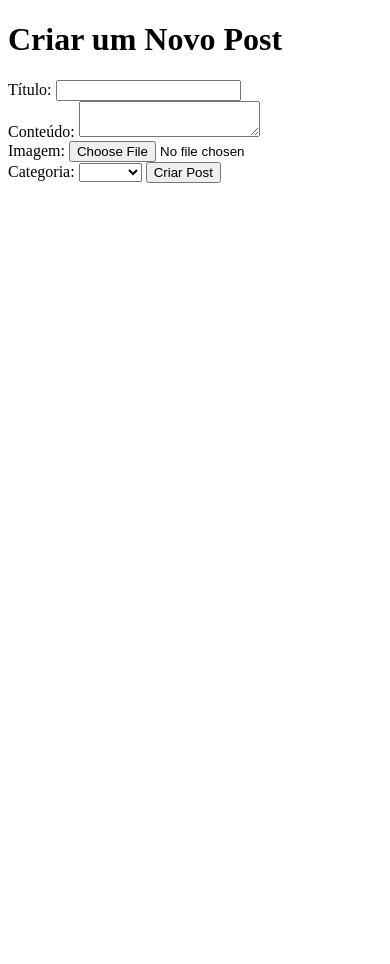
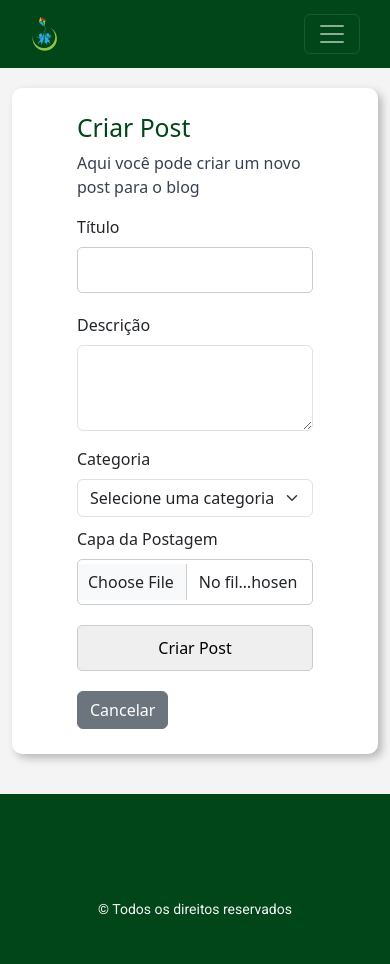
Before and after one commit to Daiene/Pixels, a Flask app: page /post/criar_post in a window 390 px wide. Before the commit the page ends 844 px from the top, so only its background shows below. Run offline with Flask 3, Linux system fonts and the light colour scheme; parts of the project's set-up code (start-up, migrations or seed data) failed here and were passed over; some libraries are stand-ins or nearby versions.

Commit message:
Adicionando a função de postagem e criação de posts aos novos templates, além disso foi adicionado a função de imagens nos posts

```diff
--- a/src/app.py
+++ b/src/app.py
@@ -304,7 +304,7 @@ def carregar_imagem():
 
         if imagem:
             imagem.filename = f"user_{user[0]}.png"
-            image_path = os.path.join("../src/static/img/uploads/", imagem.filename)
+            image_path = os.path.join("../src/static/img/user_uploads/", imagem.filename)
             imagem.save(image_path)
 
         return redirect('/perfil')
@@ -327,14 +327,21 @@ def exibir_imagem():
 
     return img
 
+@app.route('/exibir_capa/<int:post_id>')
+def exibir_capa(post_id):
+    '''
+        Rota para carregar capa do post
+    '''
+    print('Passou aqui')
+    img = carregando_capa(post_id)
+    return img
 
 
-@app.route('/post/<categoria>/<titulo>', methods=["POST"])
+@app.route('/post/<categoria>/<titulo>', methods=["POST", "GET"])
 def mostrar_post(categoria, titulo):
     '''
     Rota do post individual, é uma rota dinamica que renderiza o post pela categoria e titulo
     '''
-
 
     posts = todos_posts()
 
@@ -344,7 +351,8 @@ def mostrar_post(categoria, titulo):
             post = item
             break
     if post:
-        return render_template('exibir_post.html', post=post)
+        post_id = post[0]
+        return render_template('postagem.html', post=post, post_id=post_id)
     else:
         return "Post não encontrado", 404
 
@@ -360,25 +368,44 @@ def mostrar_post(categoria, titulo):
 
 
 @app.route('/post/criar_post', methods=["POST", "GET"])
-def rota_post():
+def criar():
     '''
         Rota para criação de posts
     '''
 
+    name = ""
+    email = ""
+    access = check_session(session.get("email"))
+
     if request.method == 'POST':
         titulo = request.form['titulo']
+        imagem = request.files['imagem']
         conteudo = request.form['conteudo']
-        img = None
         categoria = request.form['categoria']
 
         email = session.get("email") # Pega o email pela sessão, ou seja o autor é definido automaticamente pela sessão.
 
-        criar_post(titulo, conteudo, email, img, categoria)
+        post_id = criar_post(titulo, conteudo, email, categoria)
+
+        if imagem:
+            imagem.filename = f"post_{post_id}.png"
+            image_path = os.path.join("../src/static/img/post_uploads/", imagem.filename)
+            imagem.save(image_path)
+
 
         url = f'/post/{categoria}/{titulo}'
+
         return redirect(url)
+    else:
+        if access:
+            cad = buscar_usuario_pelo_email(session.get("email"))
+            if cad is not None:
+                name = cad[1]
+                email = cad[2]
+                return render_template('criar_post.html', access=access, title="Criar post", name=name, email=email)
 
-    return render_template('criar_post.html')
+        return render_template('criar_post.html', access=False, title="Criar post", name=name)
+
 
 
 
@@ -389,7 +416,6 @@ def mostrar_informacoes():
     '''
     posts = todos_posts()
 
-
     categoria_filtro = request.args.get('categoria', default=None)
 
     if categoria_filtro:
@@ -399,7 +425,7 @@ def mostrar_informacoes():
 
     print(posts)
 
-    return render_template('exibir_posts.html', posts=posts_filtrados, categoria_filtro=categoria_filtro)
+    return render_template('postagem.html', posts=posts_filtrados, categoria_filtro=categoria_filtro)
 
 
 
--- a/src/definitions.py
+++ b/src/definitions.py
@@ -18,7 +18,7 @@ path_uploads = "/static/img/uploads/"
 db = mysql.connector.connect(
 host="localhost",
 user="root",
-passwd="",
+passwd="fatec",
 )
 
 mycursor = db.cursor()
--- a/src/service.py
+++ b/src/service.py
@@ -124,7 +124,7 @@ def criando_usuario(name, email, password, dn, cpf, parentesco, profissao, como_
 
     # Imagem com ID
     user_id = mycursor.lastrowid
-    name_id = f"../src/static/img/uploads/user_{user_id}.png"
+    name_id = f"../src/static/img/user_uploads/user_{user_id}.png"
     cv2.imwrite(name_id, img_default)
 
     update_img_path = "UPDATE usuario SET user_photo = %s WHERE user_id = %s"
@@ -165,17 +165,34 @@ def deletando_conta(email):
 #############################################################################################################################################################################
 # Blog
 
+def buscar_post_por_id(post_id):
+    sql = f"SELECT * FROM post WHERE post_id = '{post_id}'"
+    mycursor.execute(sql)
+    post = mycursor.fetchone()
+    return post
 
-def criar_post(titulo, conteudo, email, img, categoria):
+
+def criar_post(titulo, conteudo, email, categoria):
     '''
         Método de inserir um post no banco de dados
     '''
 
+    name_default = "../src/static/img/icons/icon_user.png"
     user = buscar_usuario_pelo_email(email)
     sql = "INSERT into post (post_title, post_content, post_date, post_img, post_category, user_id) VALUES (%s, %s, %s, %s, %s, %s)"
-    val = (titulo, conteudo, now, img, categoria, user[0])
+    val = (titulo, conteudo, now, name_default, categoria, user[0])
     mycursor.execute(sql, val)
+
+
+    post_id = mycursor.lastrowid
+    name_default = f"../src/static/img/post_uploads/post_{post_id}.png"
+
+    update_img_path = "UPDATE post SET post_img = %s WHERE post_id = %s"
+    mycursor.execute(update_img_path, (name_default, post_id))
     db.commit()
+
+    return post_id
+
 
 def cria_comentario(titulo, comentario, email, post_id):
     user = buscar_usuario_pelo_email(email)
@@ -214,6 +231,23 @@ def carregando_imagem(email):
     return Response(image_data, mimetype='image/png')
 
 
+def carregando_capa(post_id):
+    '''
+        Método de carregar imagem do perfil do banco
+    '''
+
+    post = buscar_post_por_id(post_id)
+    path_img = str(post[4]).replace('b', '')
+    img = cv2.imread(path_img)
+    if img is not None:
+        # Tente codificar a imagem em um formato diferente, por exemplo, '.jpeg'
+        image_data = cv2.imencode('.jpeg', img)[1].tobytes()
+        return Response(image_data, mimetype='image/jpeg')
+    else:
+        return "Erro ao carregar a imagem", 500
+
+    return Response(image_data, mimetype='image/png')
+
 
 #############################################################################################################################################################################
 # Crinado Banco de Dados:
--- a/src/static/style/cria_postagem.css
+++ /dev/null
@@ -1,4 +0,0 @@
-main{
-    width: 70%;
-    margin: auto;
-}
--- /dev/null
+++ b/src/static/style/criar_post.css
@@ -0,0 +1,28 @@
+.box-container {
+    background-color: white;
+    padding-left:  65px;
+    padding-right: 65px;
+    padding-top: 25px;
+    padding-bottom: 25px;
+    text-align: left;
+    border-radius: 10px;
+    box-shadow: 4px 4px 8px rgba(0, 0, 0, 0.25);
+    margin-top: 40px;
+    margin-bottom: 40px;
+    margin-left: auto;
+    margin-right: auto;
+}
+
+
+.box-container input {
+    margin-top: 0px;
+    margin-bottom: 20px;
+    width: 100%;
+    padding: 10px;
+    border: 1px solid #ccc;
+    border-radius: 5px;
+}
+
+#box_1{
+    margin-top: 40px;
+}
--- a/src/static/style/main.css
+++ b/src/static/style/main.css
@@ -24,6 +24,9 @@
 
 /* normalização do layout do navegador */
 
+body{
+    background-color: var(--background-principal);
+}
 * {
     scroll-behavior: smooth;
     margin: 0;
--- a/src/templates/criar_post.html
+++ b/src/templates/criar_post.html
@@ -1,28 +1,62 @@
-<!DOCTYPE html>
-<html>
-<head>
-    <title>Formulário de Criação de Post</title>
-</head>
-<body>
-    <h1>Criar um Novo Post</h1>
-    <form action="/post/criar_post" method="post">
-        <label for="titulo">Título:</label>
-        <input type="text" id="titulo" name="titulo" required><br>
-
-        <label for="conteudo">Conteúdo:</label>
-        <textarea id="conteudo" name="conteudo" required></textarea><br>
-
-        <label for="img">Imagem:</label>
-        <input type="file" id="img" name="img"><br>
-
-        <label for="categoria">Categoria:</label>
-        <select type="text" name="categoria" id="categoria" placeholder="">
-            <option value=""></option>
+{% extends "base.html" %} {% block style %}
+<link
+  rel="stylesheet"
+  href="{{ url_for('static', filename='style/criar_post.css') }}"
+/>
+{% endblock %} {% block content %}
+<div class="container">
+  <div class="row">
+    <div class="col-md-9 mx-auto mt-5 mb-0" id="box_1">
+      <div class="box-container">
+        <form action="/post/criar_post" method="POST" enctype="multipart/form-data">
+          <h2 style="color: #004618">Criar Post</h2>
+          <p style="color: #374151">
+            Aqui você pode criar um novo post para o blog
+          </p>
+          <label class="form-label" for="titulo">Título</label>
+          <input
+            type="text"
+            name="titulo"
+            id="titulo"
+            class="form-control"
+            required
+          />
+          <div class="mb-3">
+            <label for="conteudo" class="form-label"
+              >Descrição</label
+            >
+            <textarea
+              class="form-control"
+              id="conteudo"
+              name="conteudo"
+              rows="3"
+              required
+            ></textarea>
+          </div>
+          <label class="form-label" for="categoria">Categoria</label>
+          <select
+            style="margin-bottom: 10px"
+            class="form-select"
+            type="text"
+            name="categoria"
+            id="categoria"
+            placeholder=""
+          >
+            <option selected>Selecione uma categoria</option>
             <option value="relato">Relato</option>
             <option value="noticia">Noticia</option>
-        </select>
+            <option value="aviso">Aviso</option>
+          </select>
+          <div class="mb-3">
+            <label for="imagem" class="form-label">Capa da Postagem</label>
+            <input type="file" name="imagem" class="form-control">
+          </div>
+          <input type="submit" value="Criar Post">
+          <button type="button" class="btn btn-secondary">Cancelar</button>
+        </form>
+      </div>
+    </div>
+  </div>
+</div>
 
-        <input type="submit" value="Criar Post">
-    </form>
-</body>
-</html>
+{% endblock %}
```
Also changed, not shown: src/static/style/style_postagem.css (+44 -28 lines), src/templates/postagem.html (+48 -33 lines), src/static/img/post_uploads/post_1.png (added), src/static/img/post_uploads/post_2.png (added), src/static/img/uploads/user_2.png (deleted), src/static/img/user_uploads/imgs.txt (renamed from src/static/img/uploads/imgs.txt), src/static/img/user_uploads/user_2.png (added).
